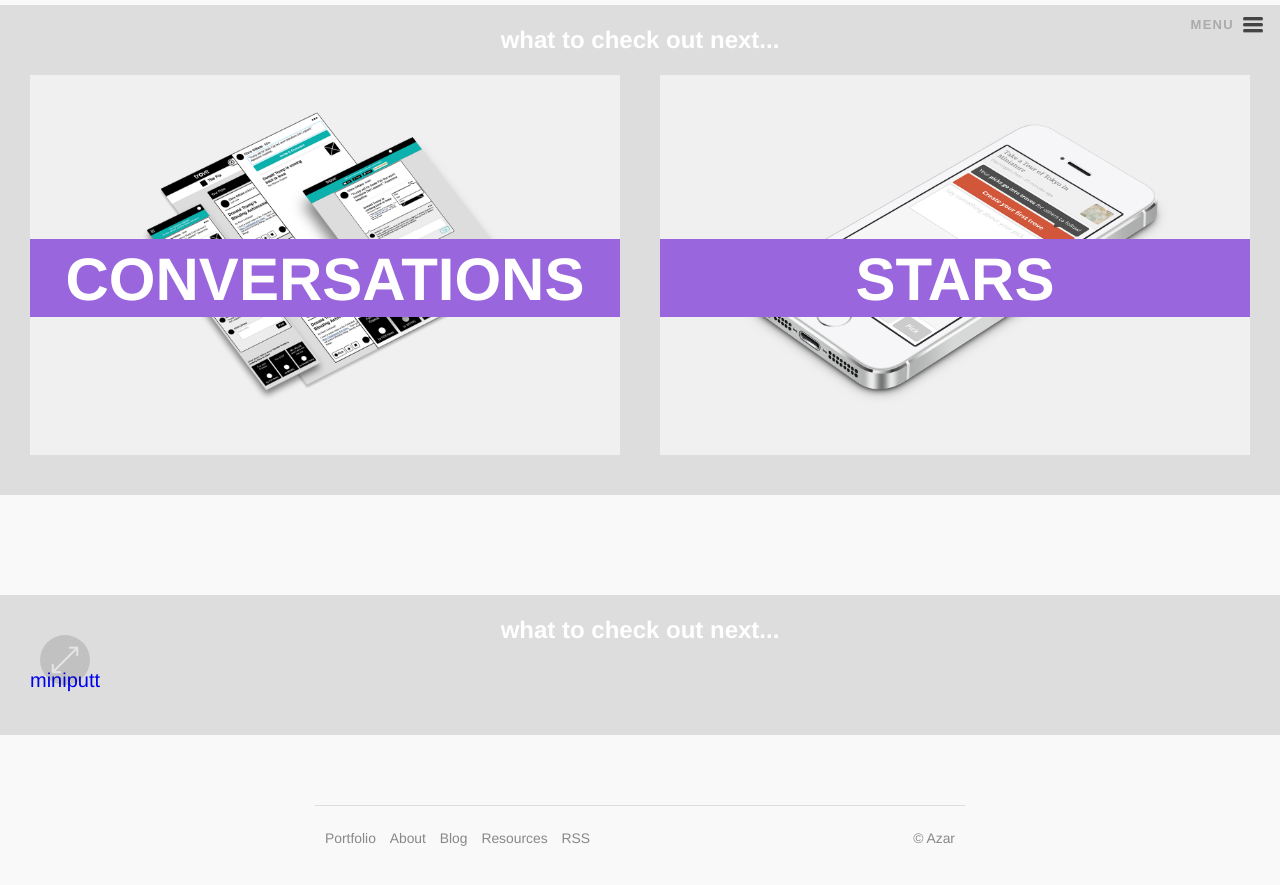
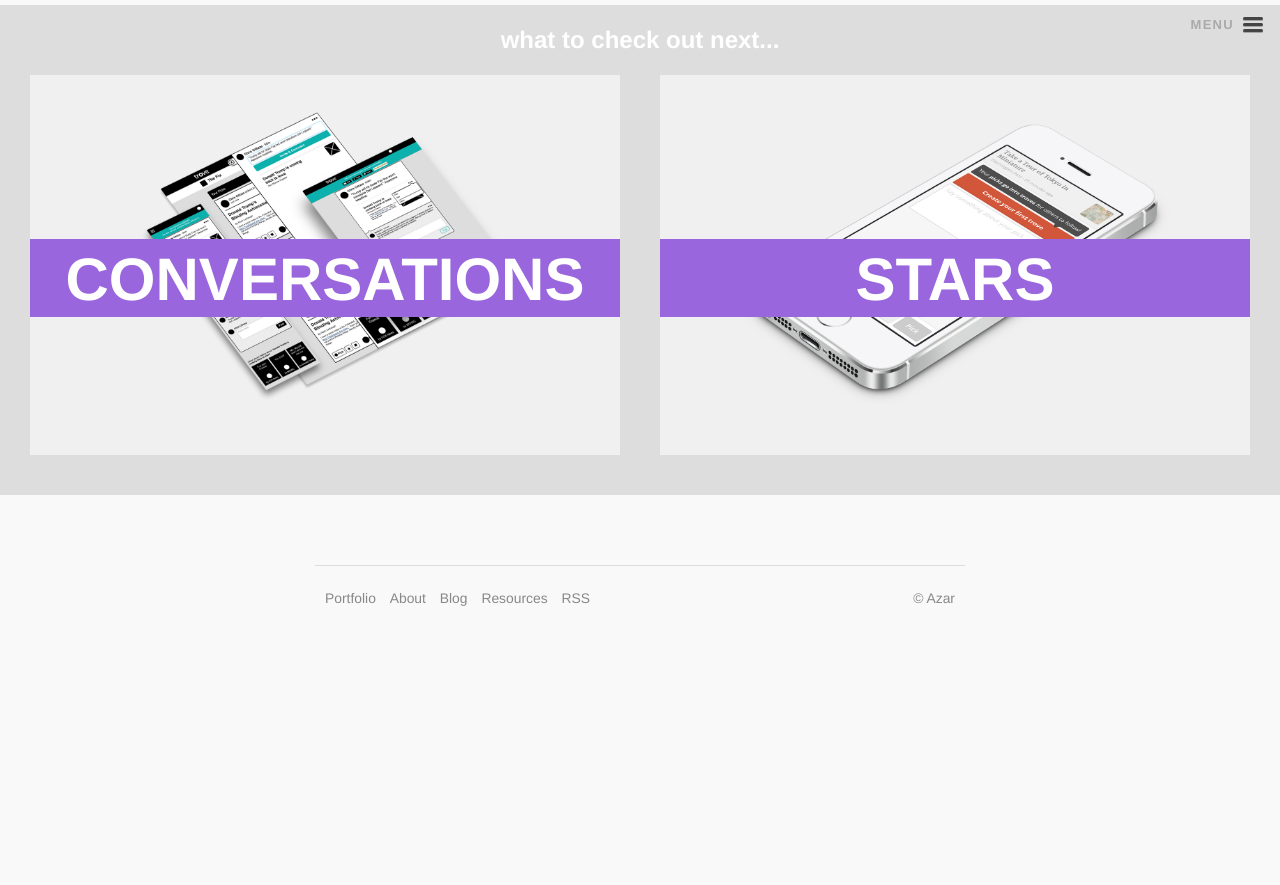
Before and after one commit to ReptarAzar/reptarazar.github.io, a Jekyll site: the page built from _posts/2015-01-09-trove-profile.markdown, in a window 1280 px wide and 900 px high, scrolled down 4020 px. Shown: the top 885 px of the window. Built offline with Jekyll 4.4.1, drawn with Linux system fonts in a browser that asks for light colours; nearby versions of some CDN libraries; after the commit the page ends 4680 px from its top, so only the background shows below that.

Commit message:
kill crappy next module

```diff
--- a/_posts/2015-01-09-trove-profile.markdown
+++ b/_posts/2015-01-09-trove-profile.markdown
@@ -182,13 +182,3 @@ categories:
         <div class="post-thumb trove-stars-thumb"><a class="post-link trove" href="/stars">Stars</a></div>
     </div>
 </div>
-
-<!-- Begin Next Row -->
-<div class="row next">
-
-    <h2>what to check out next...</h2>
-
-    <div class="next-column post-list">
-        <a class="post-link trove" href="http://onemorelevel.com/static/games/miniputt.swf" data-lightbox="miniputt" class="lightbox-image">miniputt</a>
-    </div>
-</div>
```
